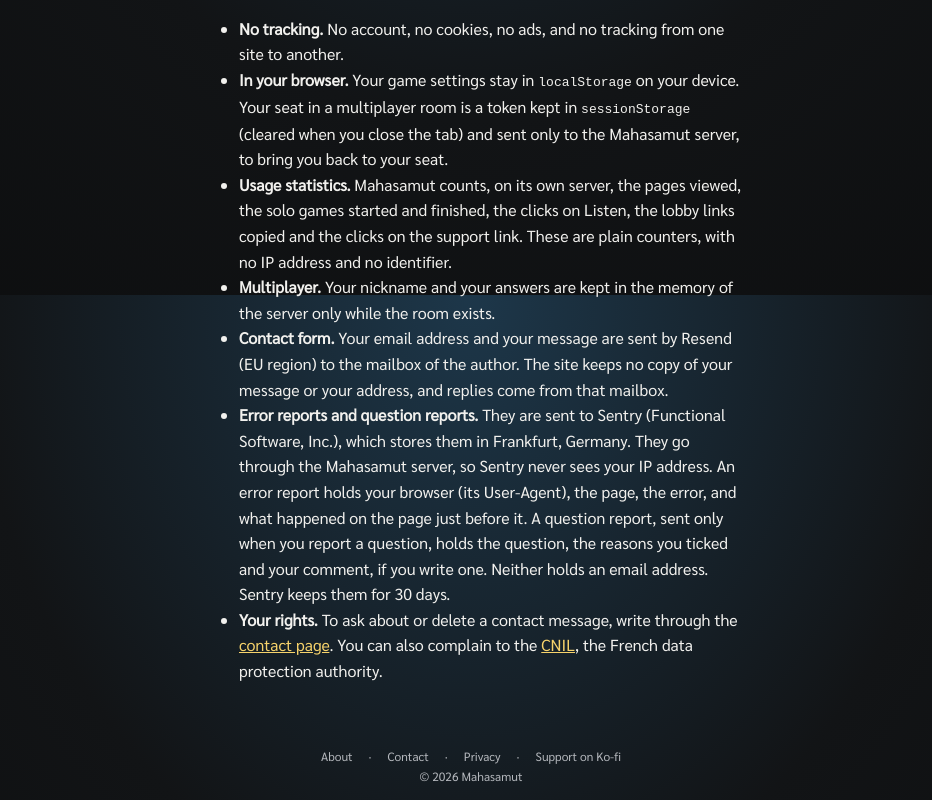
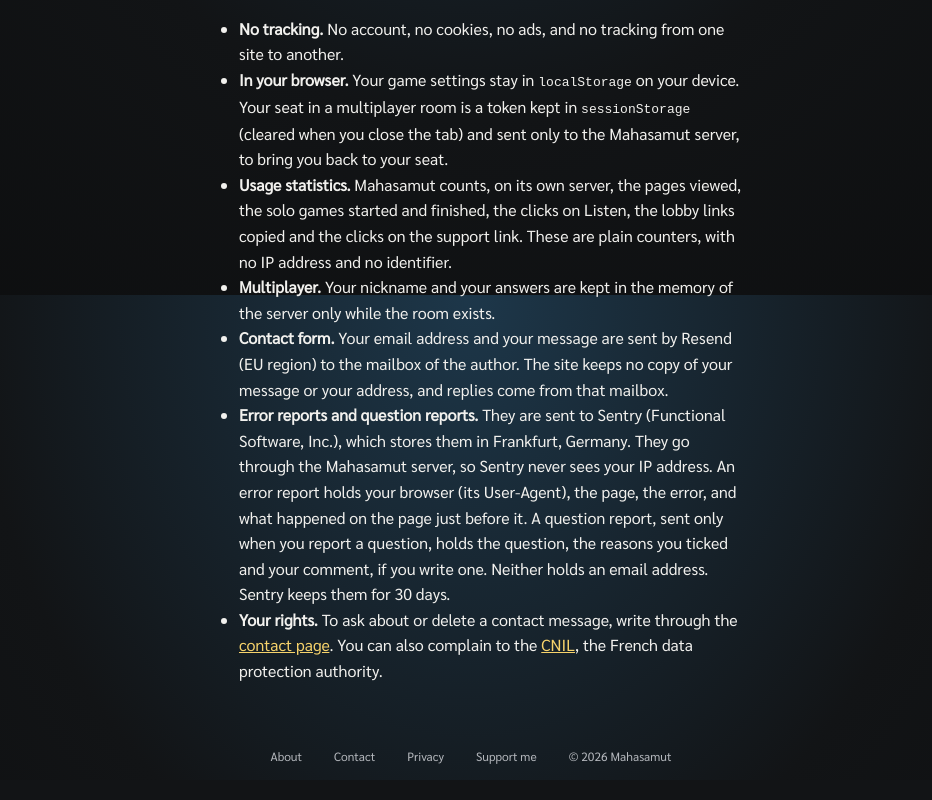
Before and after one commit to 0ddbird/mahasamut, a React (Vite) app: page /privacy in a window 1280 px wide. Shown: the part 505-1305 px from the top of the page, without its empty margins (169-1101 px from the left). Built offline with nearby package versions, Linux system fonts and the light colour scheme.

Commit message:
feat(footer): copyright on the links line, Support me for Ko-fi, no dots between links

```diff
--- a/src/site/SiteFooter.module.scss
+++ b/src/site/SiteFooter.module.scss
@@ -1,6 +1,12 @@
 // At the bottom of the window when the page is short (see #root in base.scss),
-// after the page when it is long.
+// after the page when it is long. The links and the copyright share one line;
+// on a narrow screen, the copyright goes under them, with room in between.
 .footer {
+  display: flex;
+  flex-wrap: wrap;
+  justify-content: center;
+  align-items: baseline;
+  gap: var(--space-s) var(--space-l);
   margin-top: auto;
   padding: var(--space-l) var(--space-m) var(--space-m);
   color: var(--color-text-muted);
@@ -8,13 +14,12 @@
   text-align: center;
 }
 
-// On one line, a dot between them.
 .links {
   display: flex;
   flex-wrap: wrap;
   justify-content: center;
-  gap: var(--space-xs) var(--space-m);
-  margin: 0 0 var(--space-xs);
+  gap: var(--space-s) var(--space-l);
+  margin: 0;
   padding: 0;
   list-style: none;
 
@@ -32,11 +37,6 @@
       outline-offset: 2px;
     }
   }
-
-  li + li::before {
-    content: '·';
-    margin-right: var(--space-m);
-  }
 }
 
 .copyright {
--- a/src/site/SiteFooter.tsx
+++ b/src/site/SiteFooter.tsx
@@ -5,8 +5,8 @@
 import styles from './SiteFooter.module.scss';
 
 /**
- * The foot of every page, quiet under it: the about page, the contact page, the
- * privacy page, the support page on Ko-fi, and the copyright. Like the bar's
+ * The foot of every page, quiet under it, on one line: the about page, the
+ * contact page, the privacy page, the support page on Ko-fi, and the copyright. Like the bar's
  * links, About, Contact and Privacy ask first during a game; Ko-fi opens in a
  * new tab, where the game is not lost.
  */
--- a/src/site/support.ts
+++ b/src/site/support.ts
@@ -1,5 +1,5 @@
 /** Where a player can support Mahasamut, linked from the footer and the about page. */
 export const KOFI_URL = 'https://ko-fi.com/mahasamut';
 
-/** The footer's words for it: a placeholder until a friendlier one is chosen. */
-export const KOFI_LABEL = 'Support on Ko-fi';
+/** The footer's words for it. */
+export const KOFI_LABEL = 'Support me';
```
Also changed, not shown: 1 other file (tests, documents, lock files or other folders).
